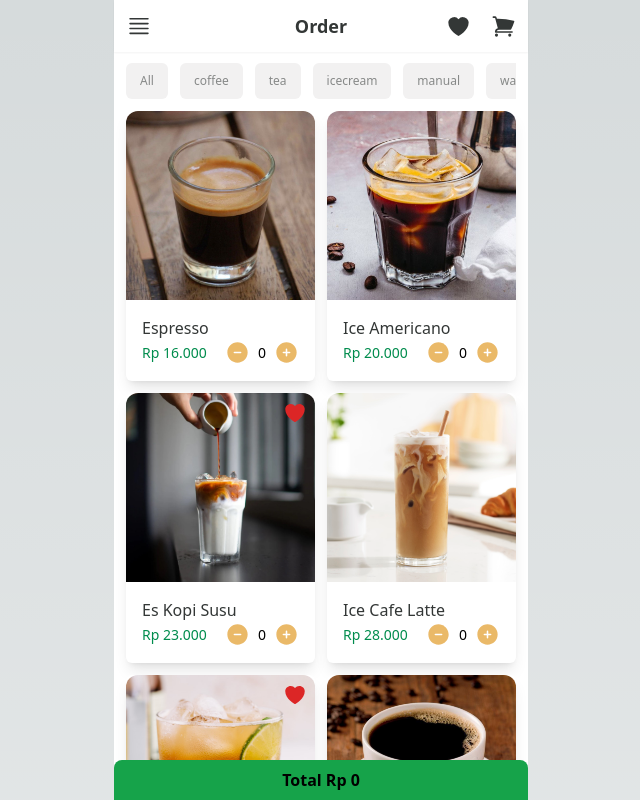
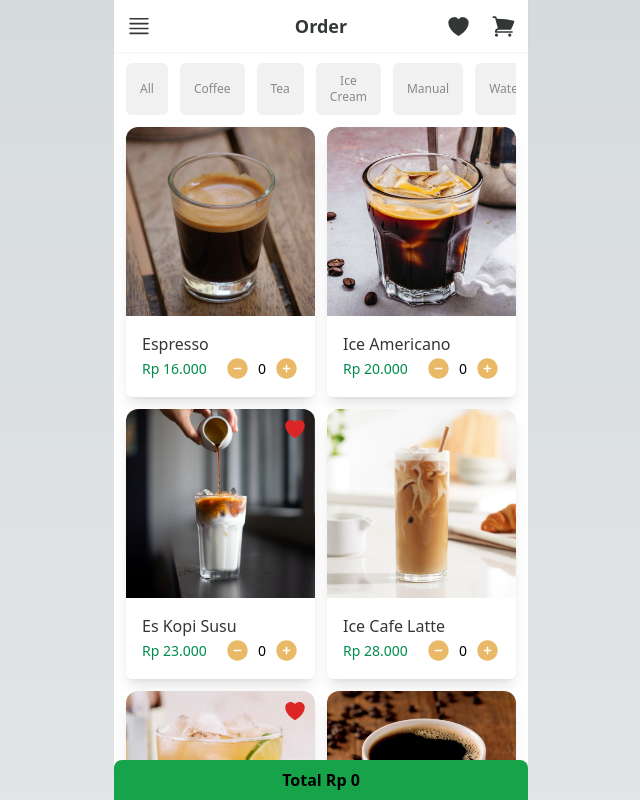
Before and after one commit to hassankary/coffee-ordering-app, a Next.js app: page /pages/order in a window 1280 px wide. Shown: the top 800 px of the page, without its empty margins (319-959 px from the left). Built offline with nearby package versions, Linux system fonts and the light colour scheme.

Commit message:
Fix: tabMenu function and flow

```diff
--- a/src/app/pages/order/page.js
+++ b/src/app/pages/order/page.js
@@ -18,7 +18,7 @@ const page = "Order";
 const coffeeMenu = [
   {
     id: 0,
-    type: "coffee",
+    type: 1,
     name: "Espresso",
     price: 16000,
     amount: 0,
@@ -27,7 +27,7 @@ const coffeeMenu = [
   },
   {
     id: 1,
-    type: "coffee",
+    type: 1,
     name: "Ice Americano",
     price: 20000,
     amount: 0,
@@ -36,7 +36,7 @@ const coffeeMenu = [
   },
   {
     id: 2,
-    type: "coffee",
+    type: 1,
     name: "Es Kopi Susu",
     price: 23000,
     amount: 0,
@@ -45,7 +45,7 @@ const coffeeMenu = [
   },
   {
     id: 3,
-    type: "coffee",
+    type: 1,
     name: "Ice Cafe Latte",
     price: 28000,
     amount: 0,
@@ -54,7 +54,7 @@ const coffeeMenu = [
   },
   {
     id: 4,
-    type: "coffee",
+    type: 1,
     name: "Ice Black Lime",
     price: 28000,
     amount: 0,
@@ -63,7 +63,7 @@ const coffeeMenu = [
   },
   {
     id: 5,
-    type: "coffee",
+    type: 1,
     name: "Hot Americano",
     price: 28000,
     amount: 0,
@@ -72,7 +72,7 @@ const coffeeMenu = [
   },
   {
     id: 6,
-    type: "coffee",
+    type: 1,
     name: "Hot Cafe Latte",
     price: 28000,
     amount: 0,
@@ -81,7 +81,7 @@ const coffeeMenu = [
   },
   {
     id: 7,
-    type: "coffee",
+    type: 1,
     name: "Hot Cappucino",
     price: 28000,
     amount: 0,
@@ -90,7 +90,7 @@ const coffeeMenu = [
   },
   {
     id: 8,
-    type: "manual",
+    type: 4,
     name: "V60",
     price: 30000,
     amount: 0,
@@ -99,7 +99,7 @@ const coffeeMenu = [
   },
   {
     id: 9,
-    type: "manual",
+    type: 4,
     name: "Japanese Ice Coffee",
     price: 32000,
     amount: 0,
@@ -108,7 +108,7 @@ const coffeeMenu = [
   },
   {
     id: 10,
-    type: "tea",
+    type: 2,
     name: "Tea",
     price: 20000,
     amount: 0,
@@ -117,7 +117,7 @@ const coffeeMenu = [
   },
   {
     id: 11,
-    type: "tea",
+    type: 2,
     name: "Lemon Tea",
     price: 20000,
     amount: 0,
@@ -126,7 +126,7 @@ const coffeeMenu = [
   },
   {
     id: 12,
-    type: "water",
+    type: 5,
     name: "Mineral Water",
     price: 10000,
     amount: 0,
@@ -135,7 +135,7 @@ const coffeeMenu = [
   },
   {
     id: 13,
-    type: "icecream",
+    type: 3,
     name: "Ice Cream",
     price: 10000,
     amount: 0,
@@ -146,11 +146,11 @@ const coffeeMenu = [
 
 const menusType = [
   "All",
-  "coffee",
-  "tea",
-  "icecream",
-  "manual",
-  "water",
+  "Coffee",
+  "Tea",
+  "Ice Cream",
+  "Manual",
+  "Water",
   "Foods",
 ];
 
@@ -158,7 +158,7 @@ export default function Order() {
   const [itemsOrder, setItemsOrder] = useState(coffeeMenu);
   const [listOrder, setListOrder] = useState([]);
   const [totalPrice, setTotalPrice] = useState(0);
-  const [menuCards, setMenuCards] = useState("All");
+  const [menuCards, setMenuCards] = useState(0);
 
   const addItem = (e) => {
     e.preventDefault();
@@ -204,7 +204,7 @@ export default function Order() {
 
   const tabMenu = (e) => {
     e.preventDefault();
-    setMenuCards(e.target.innerHTML);
+    setMenuCards(e.target.id);
   };
 
   return (
@@ -214,11 +214,12 @@ export default function Order() {
         <Header page={page} />
         <div className="w-full p-3 mt-[51px] pb-[52px] bg-[#FFFFFF] space-y-3">
           {/* =========== Menus Type ========= */}
-          <div className="flex flex-row text-[#878988] space-x-3 overflow-scroll">
+          <div className="flex text-[#878988] space-x-3 overflow-scroll no-scrollbar">
             {menusType.map((data, idx) => {
               return (
                 <button
                   key={idx}
+                  id={idx}
                   className="text-xs px-[14px] py-[10px] hover:text-white hover:bg-[#008C4D] active:bg-[#008C4D] bg-[#F2F1F1] rounded-md transition"
                   onClick={(e) => tabMenu(e)}
                 >
@@ -241,7 +242,7 @@ export default function Order() {
             <div className="grid grid-cols-2 gap-3">
               {/* ===== Order Cards ===== */}
               {itemsOrder.map((data, idx) => {
-                return menuCards == "All" ? (
+                return menuCards == 0 ? (
                   <div
                     key={idx}
                     className="flex flex-col bg-[#FFFFFF] rounded-md shadow-lg"
```
